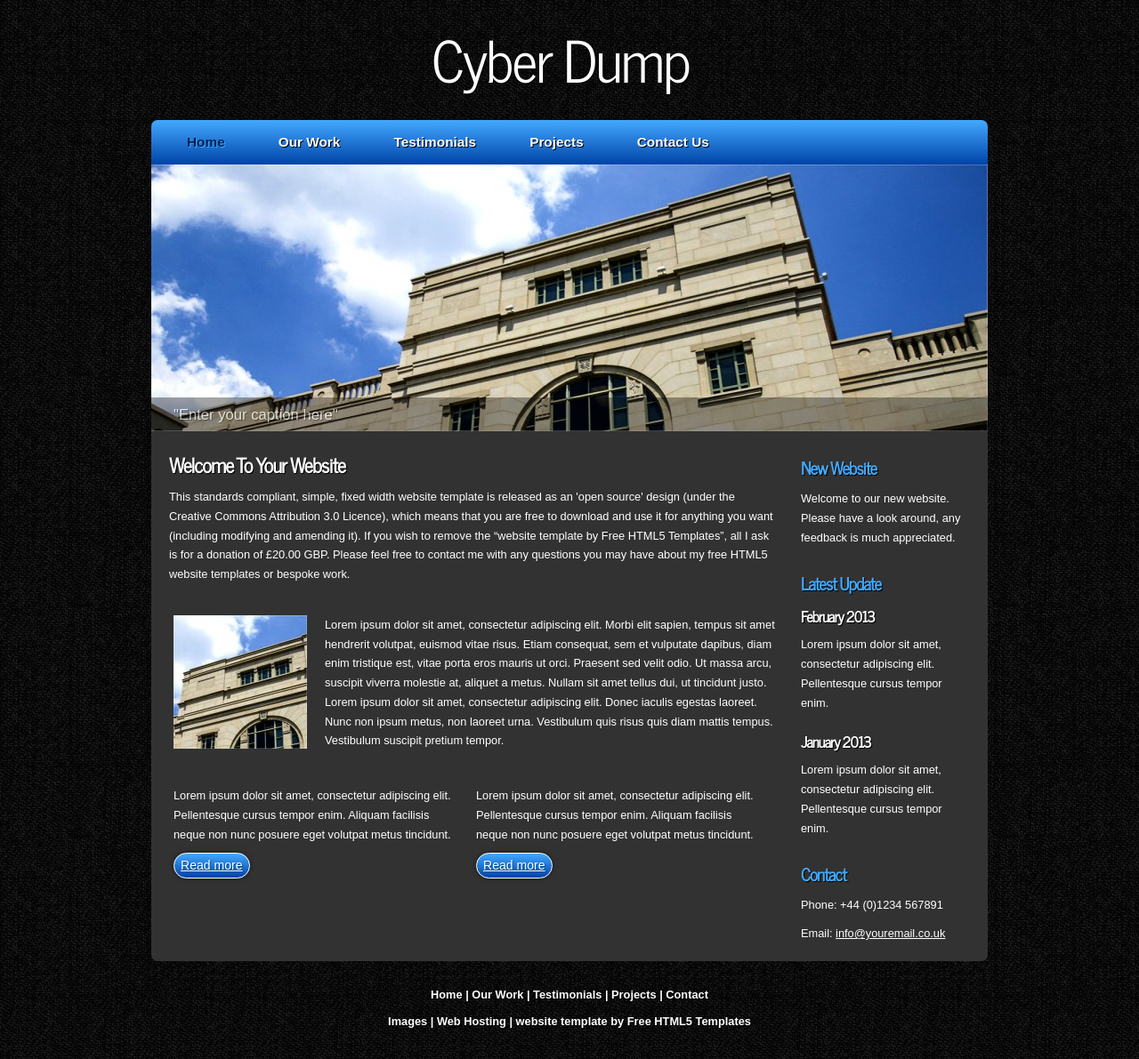
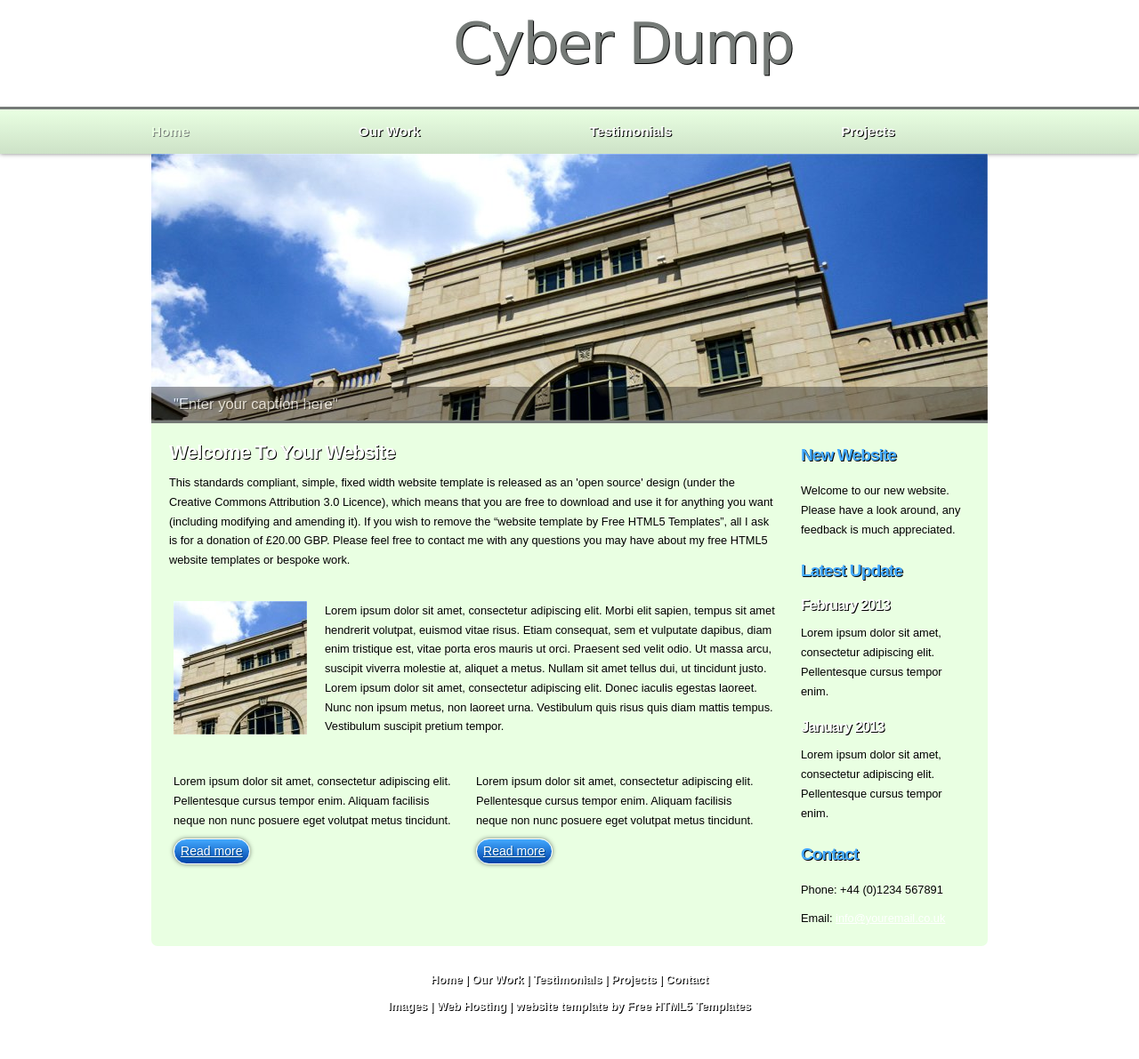
Before and after one commit to mcclure-calvin-wm/CyberDump1, a PHP site: page /index.html in a window 1280 px wide. Shown: the whole page at 89% size. After the commit the page ends 1140 px from the top, so only its background shows below. Run offline with PHP 8.4, Linux system fonts and the light colour scheme.

Commit message:
updated css

```diff
--- a/freehtml5buildings/css/style.css
+++ b/freehtml5buildings/css/style.css
@@ -1,7 +1,7 @@
-@font-face {
+font-face {
   font-family: News Cycle;
-    src: url('../fonts/NewsCycle-Regular.eot');
-    src: local("News Cycle"), url('../fonts/NewsCycle-Regular.ttf');
+  src: url('../fonts/NewsCycle-Regular.eot');
+  src: local("News Cycle"), url('../fonts/NewsCycle-Regular.ttf');
 }
 
 html
@@ -13,7 +13,7 @@ html
 
 body
 { font: normal 80% Arial, Helvetica, sans-serif;
-  color: #000;
+  color: #ffffff;
 }
 
 /* tell the browser to render HTML 5 elements as block */
@@ -23,7 +23,7 @@ article, aside, figure, footer, header, hgroup, nav, section {
 
 p
 { padding: 0 0 10px 0;
-  color: #FFF;
+  color: #000000;
   line-height: 1.7em;
   font-size: 100% }
 
@@ -80,57 +80,67 @@ ol
 ol li
 { margin: 0 0 11px 0;}
 
-#main, header, #banner, #menubar, #site_content, footer, #content_grey, nav
+#main, #menubar, #site_content, footer, #content_grey, nav
 { margin-left: auto;
   margin-right: auto;}
 
 #main
-{ background: #1D1D1D url(../images/pattern.png) repeat;}
+{ background: #ffffff;
+}
 
 header
-{ background: #1D1D1D url(../images/pattern.png) repeat;
+{ background-color: #ffffff;
   -webkit-box-shadow: rgba(0, 0, 0, 0.5) 0px 0px 5px;
   -moz-box-shadow: rgba(0, 0, 0, 0.5) 0px 0px 5px;
   box-shadow: rgba(0, 0, 0, 0.5) 0px 0px 5px;}
 
 #banner
-{ width: 940px;
+{ width: auto;
   position: relative;
-  padding: 15px 0 0 0;
-  background: transparent;
-  height: 120px;}
+  padding: 0;
+  background: #FFFFFF;
+  height: 120px;
+  border: 3px;
+  border-color: #757a77;
+  border-bottom-style: solid;
+}
 
 nav
-{ width: 940px;
+{ width: auto;
   height: 50px;}
 
 #menubar
-{ width: 940px;
+{ width: 100%;
   height: 50px;
   float: left;
-  text-align: center;
-  background: #0043A8;
-  background: -moz-linear-gradient(#43A9FF, #0043A8);
-  background: -o-linear-gradient(#43A9FF, #0043A8);
-  background: -webkit-linear-gradient(#43A9FF, #0043A8);
-  border-radius: 7px 7px 0px 0px;
-  -moz-border-radius: 7px 7px 0px 0px;
-  -webkit-border: 7px 7px 0px 0px;}
+  text-align: left;
+  background: #e9ffe2;
+  background: -moz-linear-gradient(#e9ffe2, #e9ffe2);
+  background: -o-linear-gradient(#e9ffe2, #e9ffe2);
+  background: -webkit-linear-gradient(#e9ffe2, #cde2c7);
+  -webkit-box-shadow: rgba(0, 0, 0, 0.5) 0px 0px 5px;
+  -moz-box-shadow: rgba(0, 0, 0, 0.5) 0px 0px 5px;
+  box-shadow: rgba(0, 0, 0, 0.5) 0px 0px 5px;
+}
 
 #welcome
-{ width: 880px;
+{ width: 1000px;
   float: left;
   height: 60px;
-  margin: 0 auto;
+  margin-left: 200px;
   text-align: center;
-  padding: 0 0 10px 20px;
-  background: transparent;}
+  padding: 0 0 0 0;
+
+  background-color: transparent;
+}
 
 #welcome h2
-{ font: normal 500% 'News Cycle', Arial, sans-serif;
+{ font: normal 500% 'Geneva', Arial, sans-serif;
   letter-spacing: -2px;
   text-shadow: 1px 1px #000;
-  color: #FFF;}
+  color: #757a77;
+  margin-top: 12px;
+}
 
 ul#nav
 { margin:0;}
@@ -140,13 +150,14 @@ ul#nav li
   list-style: none;
   margin: 2px 0 0 0;
   display: inline;
-  background: transparent;}
+  background: transparent;
+}
 
 ul#nav li a
 { float: left;
   font: bold 120% Arial, Helvetica, sans-serif;
   height: 24px;
-  margin: 10px 0 0 20px;
+  margin: 10px 0 0 150px;
   text-shadow: 1px 1px #000;
   padding: 6px 20px 0 20px;
   background: transparent;
@@ -158,14 +169,14 @@ ul#nav li a
   text-decoration: none;}
 
 ul#nav li.current a, ul#nav li:hover a
-{ color: #002256;
-  text-shadow: 1px 1px #43A9FF;}
+{ color: #e9ffe2;
+  text-shadow: 1px 1px #757a77;}
 
 #site_content
 { width: 940px;
   overflow: hidden;
   margin-bottom: 30px;
-  background: #323232;
+  background: #e9ffe2;
   border-radius: 0px 0px 7px 7px;
   -moz-border-radius: 0px 0px 7px 7px;;
   -webkit-border: 0px 0px 7px 7px;}
@@ -240,11 +251,11 @@ footer a:hover
 { text-decoration: underline;
   color: #FFF;}
 
- .readmore a
+.readmore a
 { color: #FFF;
   text-shadow: 1px 1px #004C8C;}
 
- .button_small
+.button_small
 { font: normal 110% Arial, Helvetica, sans-serif;
   height: 15px;
   width: 80px;
@@ -318,7 +329,11 @@ footer a:hover
 .slideshow
 { width: 940px;
   height: 300px;
-  float: left;}
+  float: left;
+  border: 3px;
+  border-color: #757a77;
+  border-bottom-style: solid;
+}
 
 /* styling for the slideshow on the homepage */
 ul.slideshow {
```
